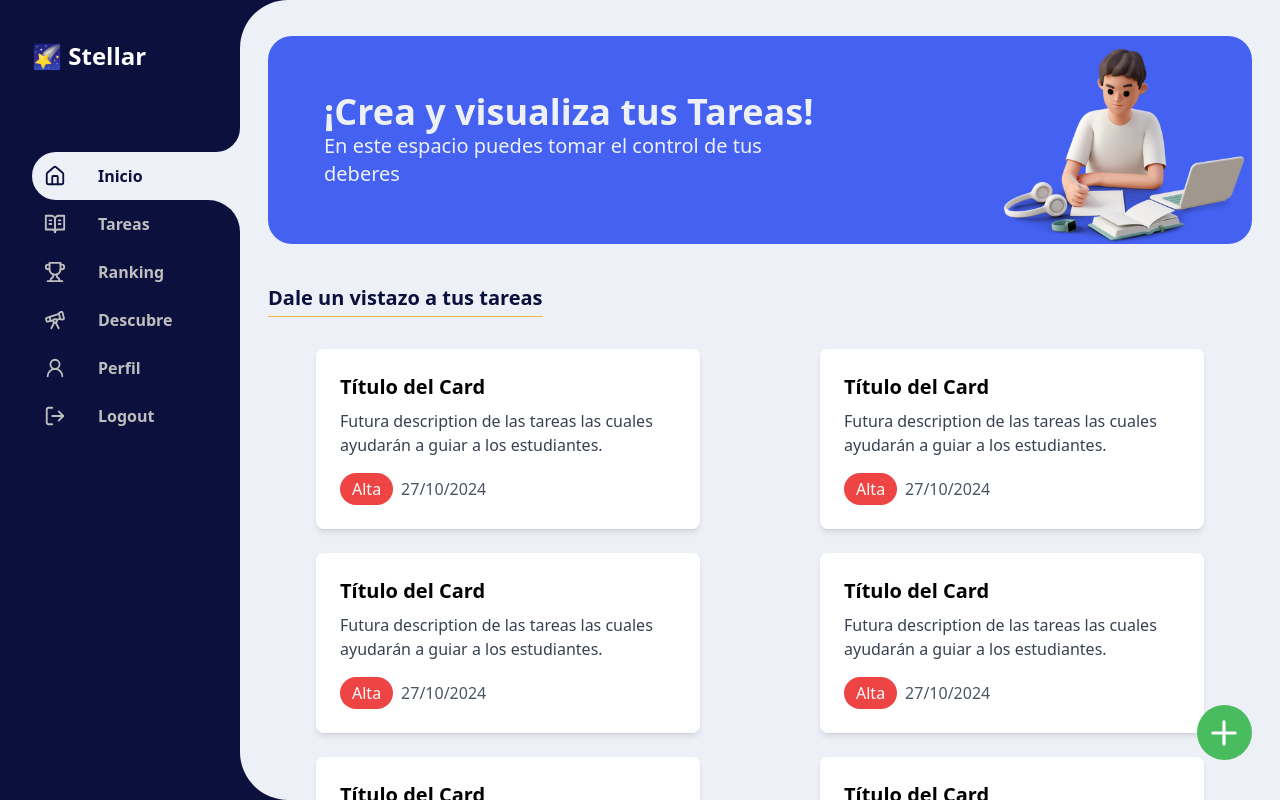
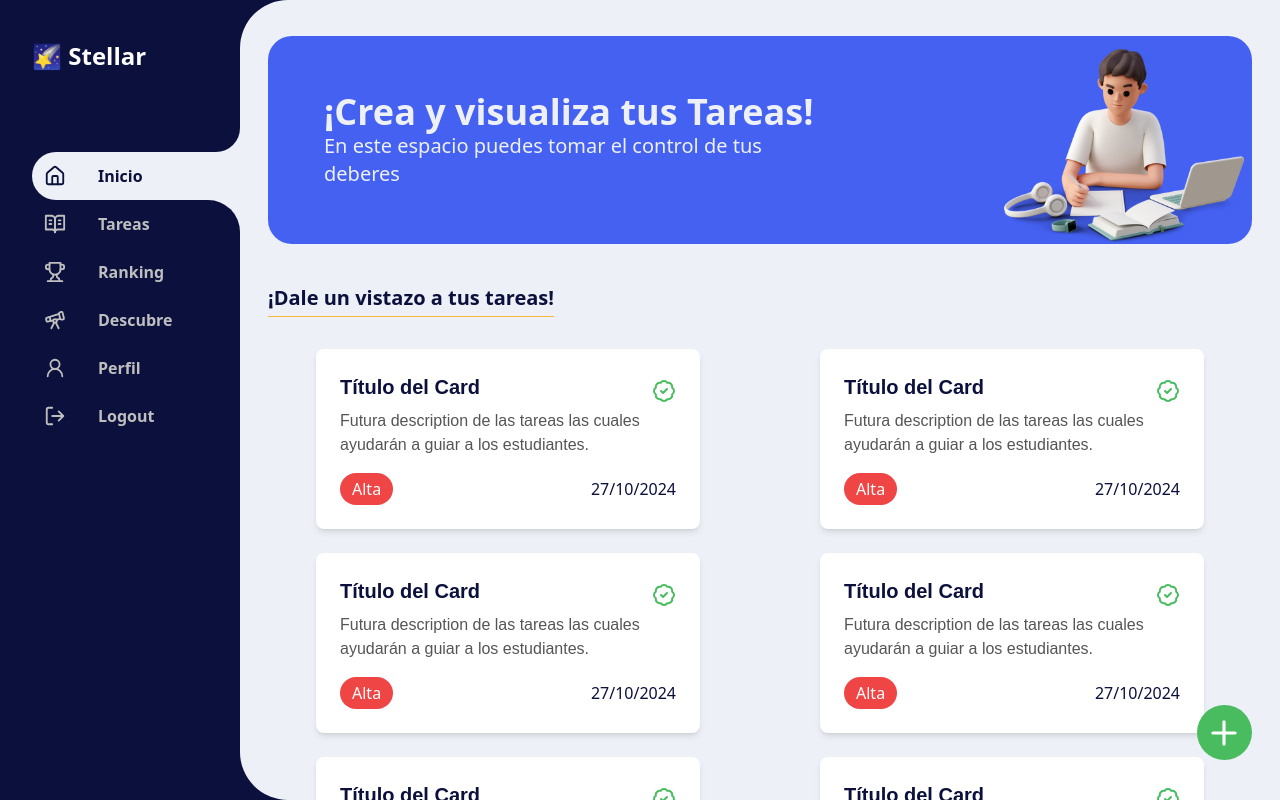
Before and after one commit to KevinLatino/Stellar-Frontend, a React (Vite) app: page /sidebar/tasks in a window 1280 px wide. Built offline with nearby package versions, Linux system fonts and the light colour scheme.

Commit message:
adding some styles to TaskCard and some colors to tailwind.config.js

```diff
--- a/src/Components/TaskCardComponent.jsx
+++ b/src/Components/TaskCardComponent.jsx
@@ -1,13 +1,17 @@
 import React from 'react';
+import { BadgeCheck } from 'lucide-react';
 
 const TaskCard = () => {
     return (
         <div className="bg-white shadow-md rounded-lg p-6 max-w-sm mx-auto">
-            <h2 className="text-xl font-bold mb-2">Título del Card</h2>
-            <p className="text-gray-700 mb-4">Futura description de las tareas las cuales ayudarán a guiar a los estudiantes.</p>
-            <div className="flex items-center">
-                <span className="bg-red-500 text-white px-3 py-1 rounded-full mr-2">Alta</span>
-                <span className="text-gray-600">27/10/2024</span>
+            <div className='flex justify-between items-center'>
+            <h2 className="text-xl font-bold mb-2 text-stellar-blue font-raleway">Título del Card</h2>
+            <BadgeCheck color='#48BC5E'/>
+            </div>
+            <p className="text-[#565555] mb-4 font-raleway">Futura description de las tareas las cuales ayudarán a guiar a los estudiantes.</p>
+            <div className="flex items-center justify-between">
+                <span className="bg-light-red text-white px-3 py-1 rounded-full mr-2">Alta</span>
+                <span className="text-stellar-blue">27/10/2024</span>
             </div>
         </div>
     );
--- a/src/Screens/TaskScreen.jsx
+++ b/src/Screens/TaskScreen.jsx
@@ -31,7 +31,7 @@ const TaskScreen = () => {
                     </div>
                     <h1 className="text-xl font-medium text-stellar-blue">
                         <span className="inline-block border-b-[0.1rem] border-light-yellow pb-1">
-                            <b>Dale un vistazo a tus tareas</b>
+                            <b>¡Dale un vistazo a tus tareas!</b>
                         </span>
                     </h1>
                 </div>
--- a/tailwind.config.js
+++ b/tailwind.config.js
@@ -31,6 +31,7 @@ export default {
         "stellar-icon-color": "#BFBFBF",
         "stellar-blue": "#0B103D",
         "stellar-white": "#EDF0F7",
+        "stellar-grey": "#565555",
 
         //strong colors
         "strong-blue": "#14162E",
@@ -41,6 +42,7 @@ export default {
         "light-yellow": "#F9B742",
         "light-blue": "#4461F2",
         "light-green": "#48BC5E",
+        "light-red": "#EF4545"
       },
     },
   },
```
